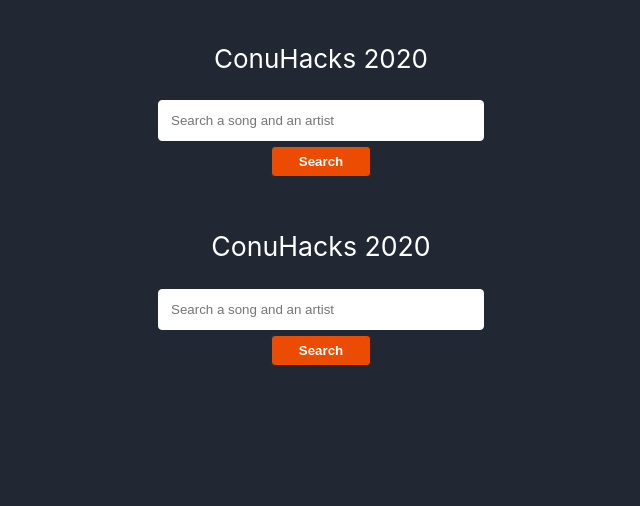
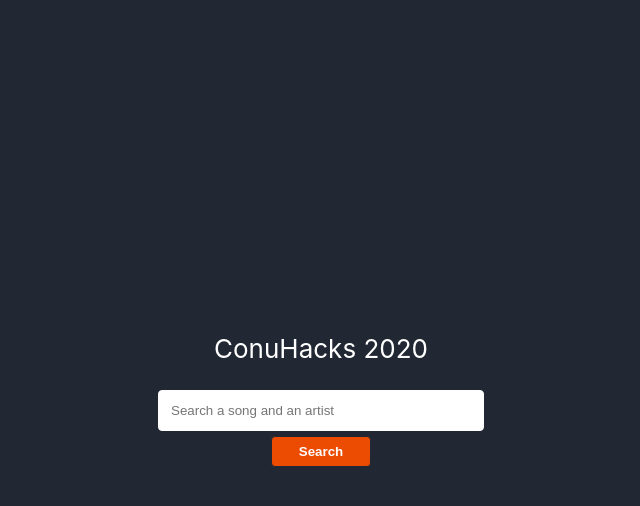
Before and after one commit to tiffzeng/conu-hacks-2020, a React (Create React App) app in the folder frontend/: page / in a window 1280 px wide. Shown: the top 506 px of the page, without its empty margins (319-959 px from the left). Built offline with nearby package versions, Linux system fonts and the light colour scheme.

Commit message:
fixed merge conflicts

```diff
--- a/frontend/src/App.js
+++ b/frontend/src/App.js
@@ -42,12 +42,6 @@ class App extends React.Component {
             )}
           </div>
           <Footer />
-          <p style={title}> ConuHacks 2020 </p>
-          <SearchBar passData={this.passData}/>
-          <br  />
-          <List items={this.state.data}/>
-          <VideoPlayer url={this.state.url}/>
-          <Footer/>
         </header>
       </div>
     );
```
